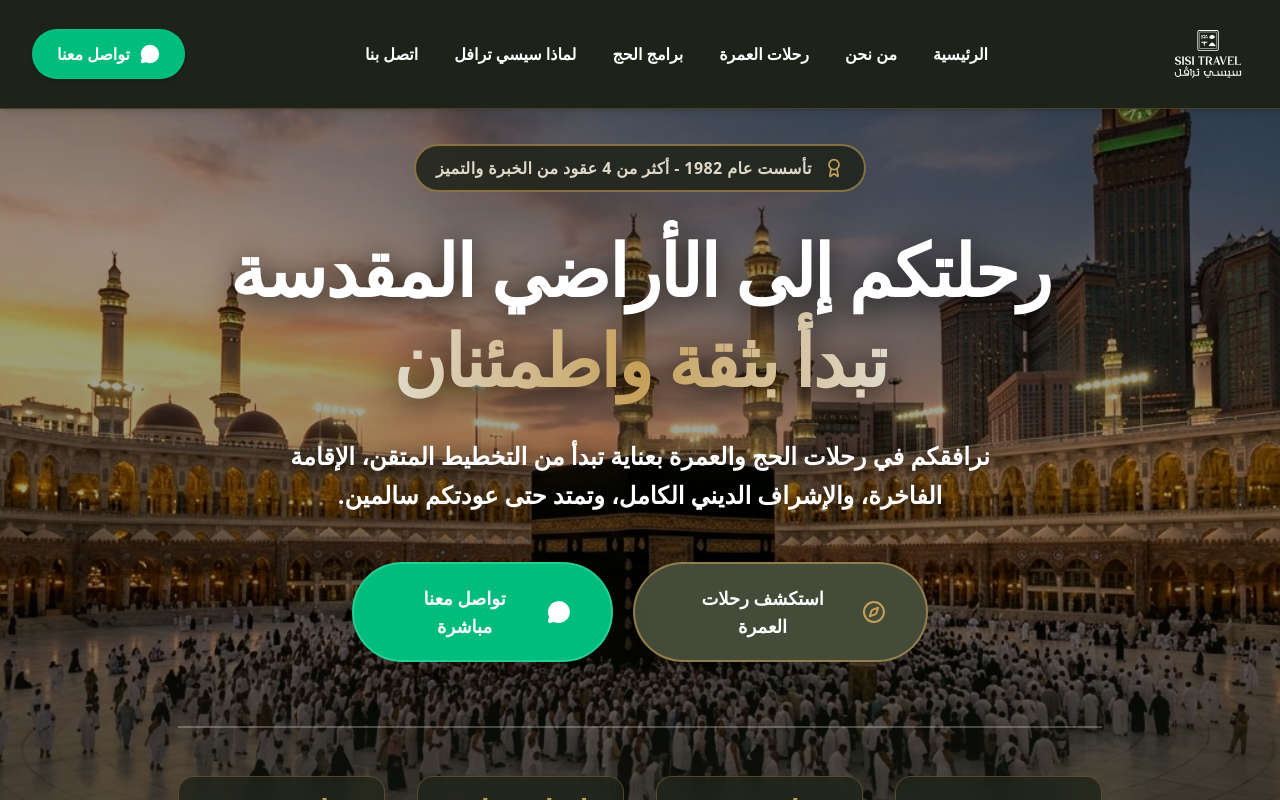
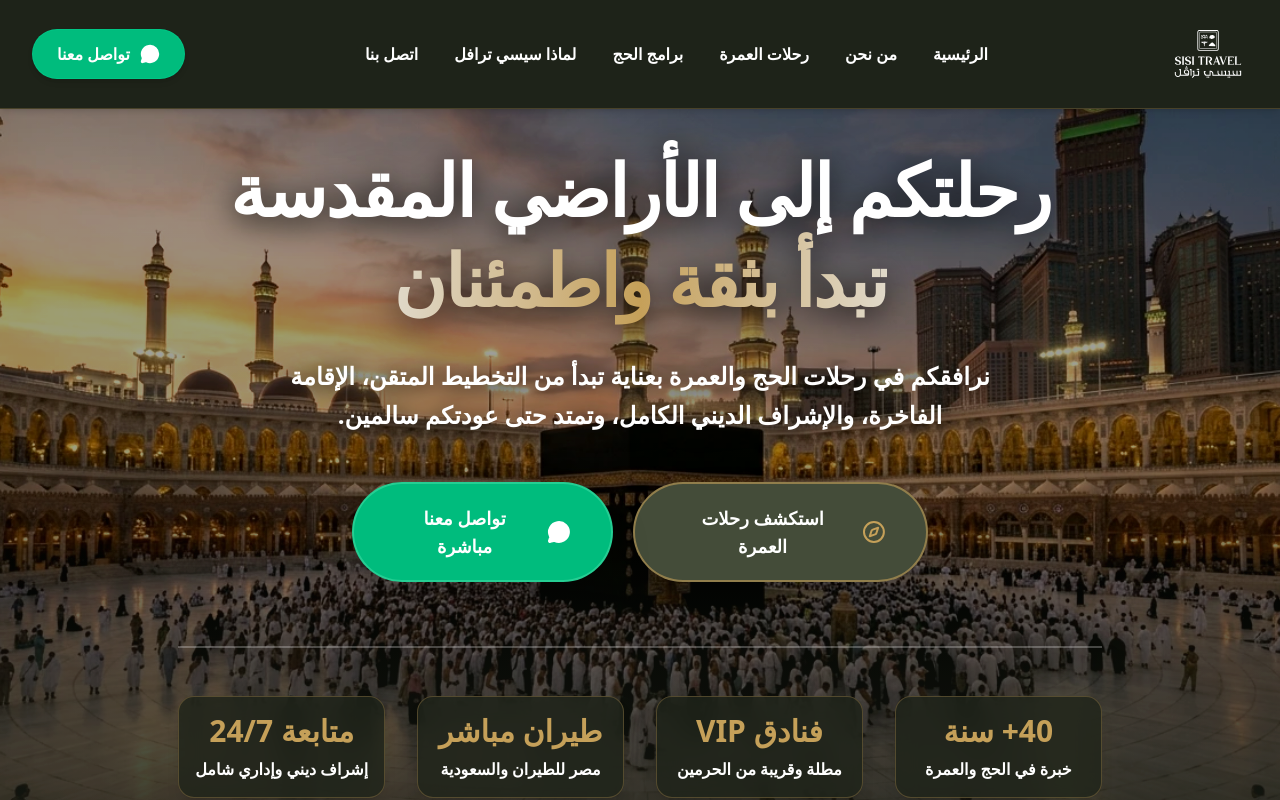
Before and after one commit to youssef-shaaban-dev/sisi-travel, a Next.js app: page / in a window 1280 px wide. Shown: the top 800 px of the page. Built offline with nearby package versions, Linux system fonts and the light colour scheme.

Commit message:
remove bade in Hero Section

```diff
--- a/src/components/sections/Hero.tsx
+++ b/src/components/sections/Hero.tsx
@@ -31,19 +31,6 @@ export default function Hero() {
 
       {/* Content */}
       <div className="relative z-10 max-w-5xl mx-auto px-4 sm:px-6 lg:px-8 text-center text-white">
-        {/* Heritage Trust Badge */}
-        <motion.div
-          initial={{ opacity: 0, y: -20 }}
-          animate={{ opacity: 1, y: 0 }}
-          transition={{ duration: 0.6, delay: 0.2 }}
-          className="inline-flex items-center gap-3 px-5 py-2.5 rounded-full bg-brand-burgundy-dark/85 border-2 border-brand-gold/60 backdrop-blur-md mb-8 shadow-2xl"
-        >
-          <Award className="w-5 h-5 text-brand-gold" />
-          <span className="text-sm sm:text-base font-black text-brand-sand tracking-wide">
-            تأسست عام {COMPANY_DETAILS.establishedYear} - أكثر من 4 عقود من الخبرة والتميز
-          </span>
-        </motion.div>
-
         {/* Hero Title */}
         <motion.h1
           initial={{ opacity: 0, y: 30 }}
```
